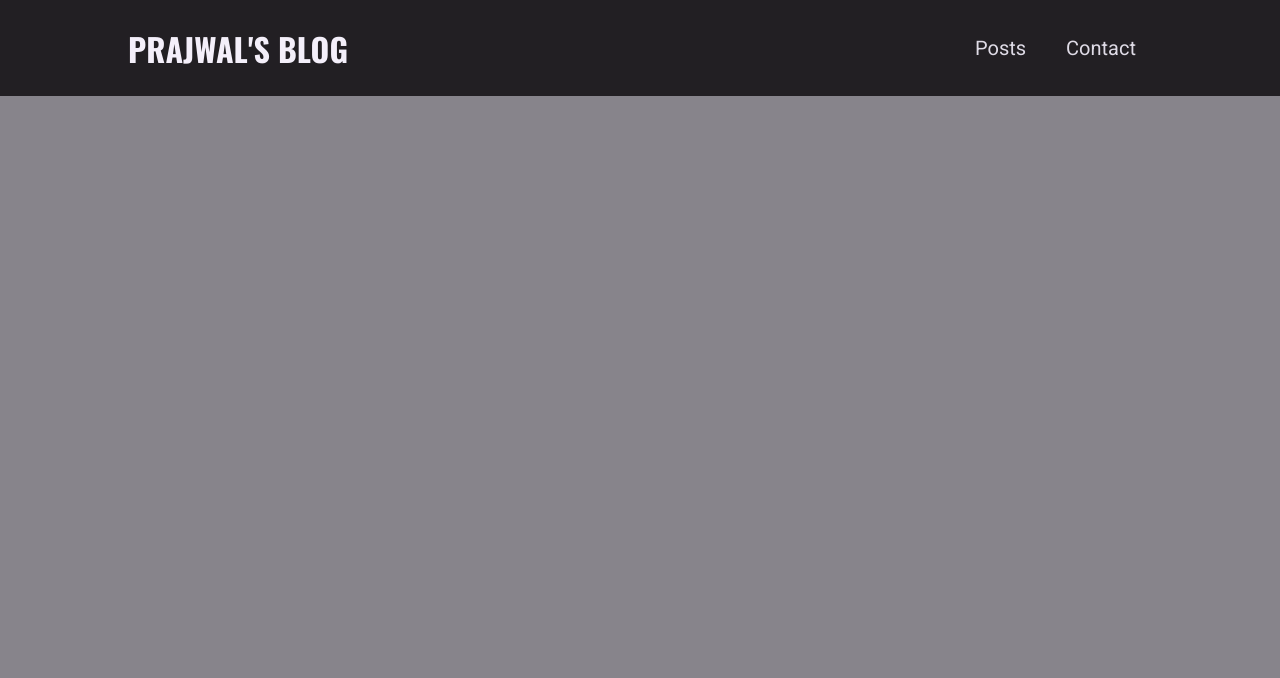
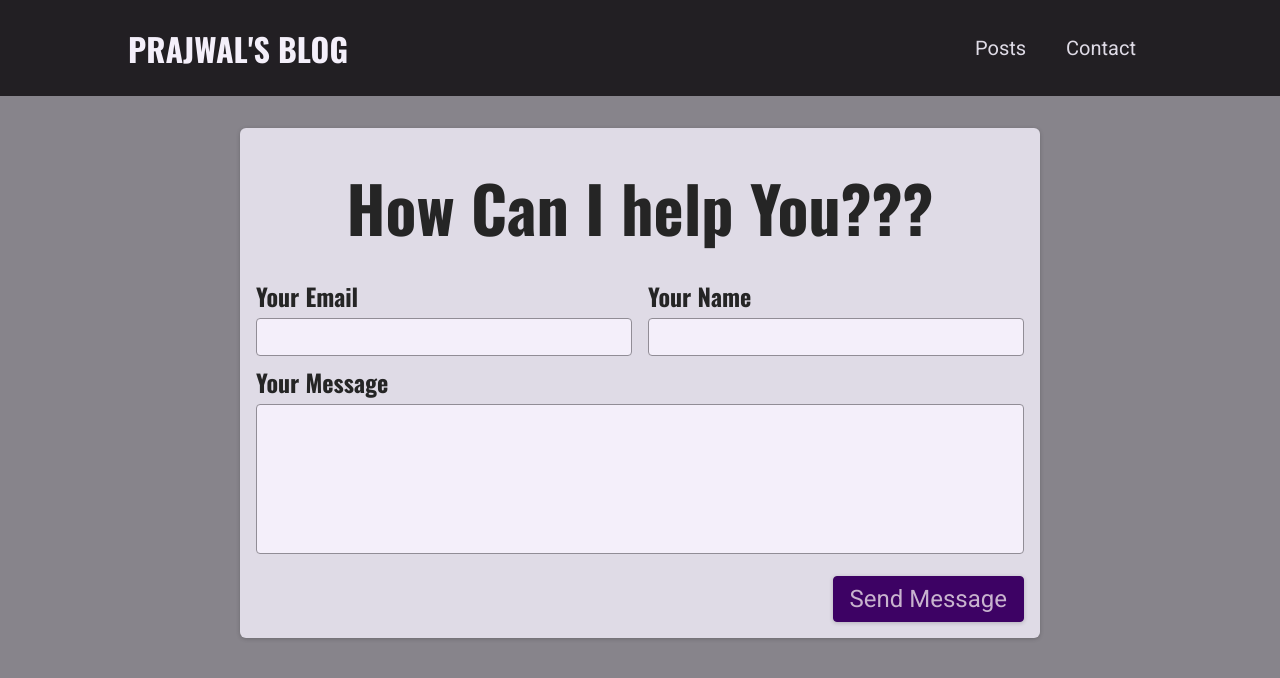
Before and after one commit to prajwalmahajan101/blog-next, a Next.js app: page /contact in a window 1280 px wide. Shown: the top 678 px of the page. Built offline with nearby package versions, Linux system fonts and the light colour scheme.

Commit message:
Contact form ui with Api without db added

```diff
--- /dev/null
+++ b/components/contact/ContactForm.jsx
@@ -0,0 +1,66 @@
+import classes from "@/styles/contact/contact-form.module.css";
+import { useRef } from "react";
+const ContactForm = () => {
+	const emailRef = useRef();
+	const nameRef = useRef();
+	const messageRef = useRef();
+
+	const onSubmitHandler = async (evt) => {
+		evt.preventDefault();
+		const formData = {
+			email: emailRef.current.value,
+			name: nameRef.current.value,
+			message: messageRef.current.value,
+		};
+		const res = await fetch("/api/contact", {
+			method: "POST",
+			body: JSON.stringify(formData),
+			headers: {
+				"Content-Type": "application/json",
+			},
+		});
+		const data = await res.json();
+		console.log(data);
+	};
+
+	return (
+		<section className={classes.contact}>
+			<h1>How Can I help You???</h1>
+			<form className={classes.form} onSubmit={onSubmitHandler}>
+				<div className={classes.controls}>
+					<div className={classes.control}>
+						<label htmlFor="email">Your Email</label>
+						<input
+							type="email"
+							id="email"
+							ref={emailRef}
+							required
+						></input>
+					</div>
+					<div className={classes.control}>
+						<label htmlFor="name">Your Name</label>
+						<input
+							type="text"
+							id="name"
+							ref={nameRef}
+							required
+						></input>
+					</div>
+				</div>
+				<div className={classes.control}>
+					<label htmlFor="message">Your Message</label>
+					<textarea
+						rows={5}
+						id="message"
+						ref={messageRef}
+						required
+					></textarea>
+				</div>
+				<div className={classes.actions}>
+					<button>Send Message</button>
+				</div>
+			</form>
+		</section>
+	);
+};
+export default ContactForm;
--- a/next.config.js
+++ b/next.config.js
@@ -1,3 +1,9 @@
+let env = {};
+try {
+	env = require("./env");
+} catch (err) {
+	console.log(err);
+}
 module.exports = {
 	webpack(config) {
 		config.resolve.fallback = {
@@ -9,4 +15,8 @@
 
 		return config;
 	},
+	reactStrictMode: true,
+	env: {
+		...env,
+	},
 };
--- /dev/null
+++ b/pages/api/contact.js
@@ -0,0 +1,32 @@
+const handler = (req, res) => {
+	const { method } = req;
+	if (method === "POST") {
+		const { email, name, message } = req.body;
+
+		if (
+			!email ||
+			!email.includes("@") ||
+			!name ||
+			name.trim() === "" ||
+			!message ||
+			message.trim() === ""
+		) {
+			return res.status(422).json({
+				status: false,
+				message: "InValid Inut",
+			});
+		}
+
+		return res.status(201).json({
+			status: true,
+			message: "Message Successfully stored",
+			data: {
+				email,
+				name,
+				message,
+			},
+		});
+	}
+};
+
+export default handler;
--- a/pages/contact.js
+++ b/pages/contact.js
@@ -1,4 +1,6 @@
-const ContactPage = () =>{
+import ContactForm from "@/components/contact/ContactForm";
 
-}
+const ContactPage = () => {
+	return <ContactForm />;
+};
 export default ContactPage;
--- /dev/null
+++ b/styles/contact/contact-form.module.css
@@ -0,0 +1,73 @@
+.contact {
+	margin: var(--size-8) auto;
+	border-radius: 6px;
+	background-color: var(--color-grey-100);
+	width: 90%;
+	max-width: 50rem;
+	padding: var(--size-4);
+	box-shadow: 0 1px 4px rgba(0, 0, 0, 0.2);
+	font-size: var(--size-6);
+}
+
+.contact h1 {
+	font-size: var(--size-8);
+	margin: var(--size-4) 0;
+	text-align: left;
+}
+
+.form label {
+	display: block;
+	font-family: "Oswald", sans-serif;
+	font-weight: bold;
+	margin: var(--size-2) 0 var(--size-1) 0;
+}
+
+.form input,
+.form textarea {
+	font: inherit;
+	padding: var(--size-1);
+	border-radius: 4px;
+	width: 100%;
+	border: 1px solid var(--color-grey-400);
+	background-color: var(--color-grey-50);
+	resize: none;
+}
+
+.controls {
+	display: flex;
+	column-gap: 1rem;
+	flex-wrap: wrap;
+}
+
+.control {
+	flex: 1;
+	min-width: 10rem;
+}
+
+.actions {
+	margin-top: var(--size-4);
+	text-align: right;
+}
+
+.form button {
+	font: inherit;
+	cursor: pointer;
+	background-color: var(--color-primary-700);
+	border: 1px solid var(--color-primary-700);
+	padding: var(--size-2) var(--size-4);
+	border-radius: 4px;
+	color: var(--color-primary-50);
+	box-shadow: 0 1px 4px rgba(0, 0, 0, 0.2);
+}
+
+.form button:hover {
+	background-color: var(--color-primary-500);
+	border-color: var(--color-primary-500);
+}
+
+@media (min-width: 768px) {
+	.contact h1 {
+		font-size: var(--size-16);
+		text-align: center;
+	}
+}
```
Also changed, not shown: 1 other file (tests, documents, lock files or other folders).
